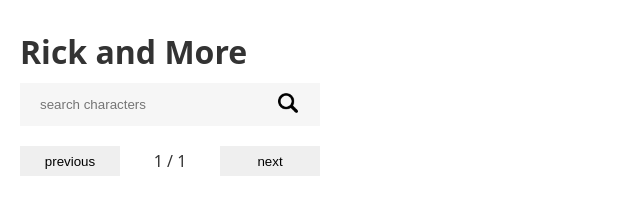
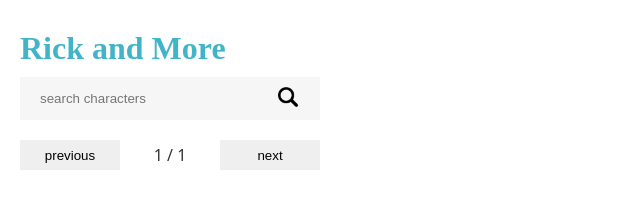
Before and after one commit to VadlamudiGirish/rick-and-morty-app, a website with bundled scripts: page index.html in a window 1280 px wide. Shown: the whole page, without its empty margins (0-640 px from the left). Built offline with nearby package versions, Linux system fonts and the light colour scheme; no server answers.

Commit message:
add rick and morty font

```diff
--- a/styles.css
+++ b/styles.css
@@ -2,6 +2,11 @@
 @import "components/SearchBar/SearchBar.css";
 @import "components/NavButton/NavButton.css";
 @import "components/NavPagination/NavPagination.css";
+
+@font-face {
+  font-family: "wubba lubba dub dub";
+  src: url (assets/wubbalubbadubdub.otf);
+}
 
 * {
   box-sizing: border-box;
@@ -29,4 +34,10 @@
 
 .title {
   padding: 10px 0;
+  font-family: "wubba lubba dub dub";
+  color: #41b4c9;
 }
+
+h2 {
+  font-family: "wubba lubba dub dub";
+}
```
Also changed, not shown: assets/WubbaLubbaDubDub.otf (added).
